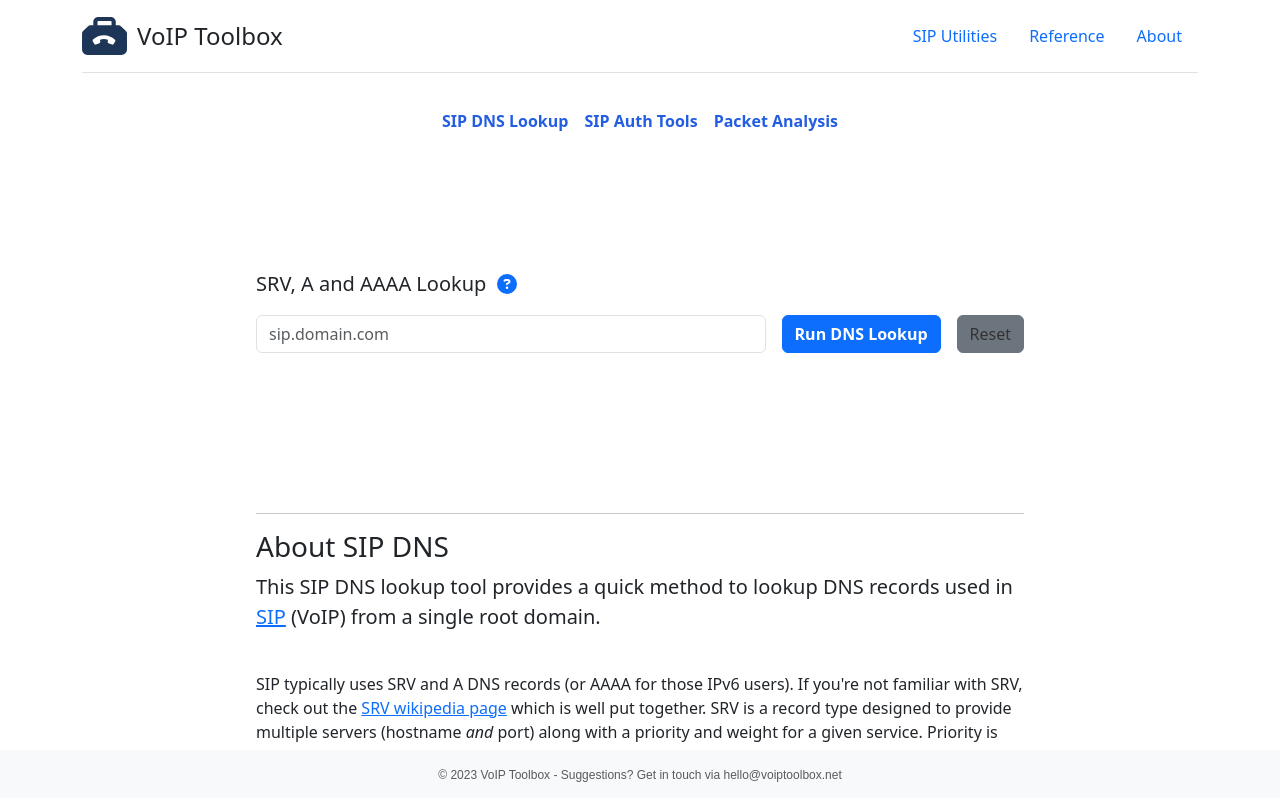
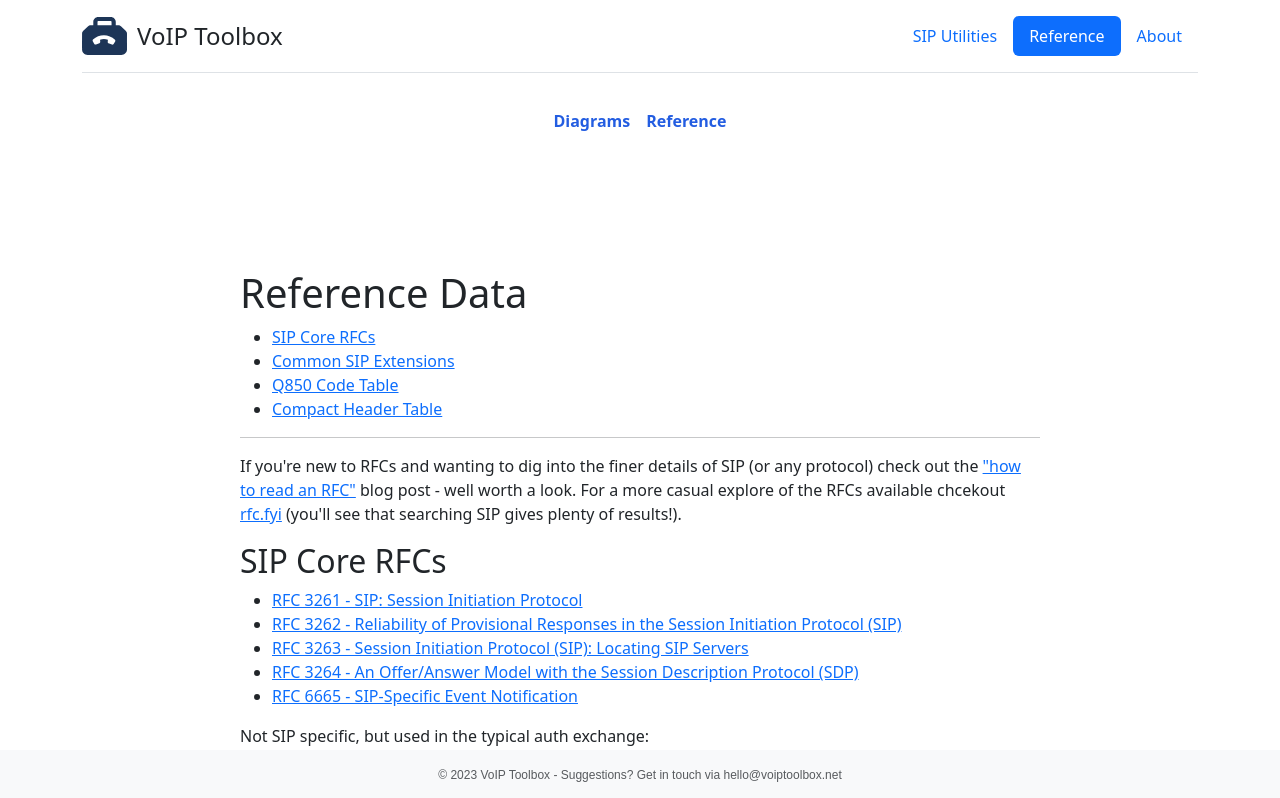
Before and after one commit to mfalkus/voiptoolbox-js, a React (Vite) app: page /reference in a window 1280 px wide. Shown: the top 798 px of the page. Built offline with nearby package versions, Linux system fonts and the light colour scheme.

Commit message:
Fix page routing for auto dns lookup based on URL

```diff
--- a/src/App.jsx
+++ b/src/App.jsx
@@ -21,13 +21,14 @@ function App() {
       <Header />
         <div className="container">
             <Routes>
-              <Route path="/utils/reference" element={<ReferenceWrapper><Reference /></ReferenceWrapper>} />
-              <Route path="/utils/reference/diagram" element={<ReferenceWrapper><SipDiagramPage /></ReferenceWrapper>} />
+              <Route path="/reference" element={<ReferenceWrapper><Reference /></ReferenceWrapper>} />
+              <Route path="/reference/data" element={<ReferenceWrapper><Reference /></ReferenceWrapper>} />
+              <Route path="/reference/diagram" element={<ReferenceWrapper><SipDiagramPage /></ReferenceWrapper>} />
               <Route path="/about" element={<About />} />
               <Route path="/utils/packet" element={<SIPUtilsWrapper><PacketAnalysis/></SIPUtilsWrapper>} />
               <Route path="/utils/auth" element={<SIPUtilsWrapper><SIPAuthTools/></SIPUtilsWrapper>} />
-              <Route path="/utils/:domain" element={<SIPUtilsWrapper><DnsLookup /></SIPUtilsWrapper>} />
-              <Route path="/:domain" element={<SIPUtilsWrapper><DnsLookup /></SIPUtilsWrapper>} />
+              <Route path="/utils/:queryDomain" element={<SIPUtilsWrapper><DnsLookup /></SIPUtilsWrapper>} />
+              <Route path="/:queryDomain" element={<SIPUtilsWrapper><DnsLookup /></SIPUtilsWrapper>} />
               <Route path="/" element={<SIPUtilsWrapper><DnsLookup /></SIPUtilsWrapper>} />
             </Routes>
         </div>
--- a/src/Header.jsx
+++ b/src/Header.jsx
@@ -15,7 +15,6 @@ function Header() {
                 <li className="nav-item">
                 <NavLink
                     to="/utils"
-                    end
                     className={({ isActive }) => (isActive ? 'nav-link active' : 'nav-link inactive')}
                 >
                     SIP Utilities
@@ -23,7 +22,7 @@ function Header() {
                 </li>
                 <li className="nav-item">
                 <NavLink
-                    to="/utils/reference"
+                    to="/reference"
                     className="nav-link"
                 >
                     Reference
--- a/src/Pages/Reference/ReferenceWrapper.jsx
+++ b/src/Pages/Reference/ReferenceWrapper.jsx
@@ -9,7 +9,7 @@ function ReferenceWrapper(props) {
             <ul className="navbar-nav me-auto mb-2 mb-lg-0">
             <li className="nav-item">
                 <NavLink
-                    to="/utils/reference/diagram"
+                    to="/reference/diagram"
                     end
                     className={({ isActive }) => (isActive ? 'nav-link active' : 'nav-link inactive')}
                 >
@@ -18,7 +18,7 @@ function ReferenceWrapper(props) {
             </li>
             <li className="nav-item">
                 <NavLink
-                    to="/utils/reference"
+                    to="/reference/data"
                     end
                     className={({ isActive }) => (isActive ? 'nav-link active' : 'nav-link inactive')}
                 >
--- a/src/components/sip-dns/DnsForm.jsx
+++ b/src/components/sip-dns/DnsForm.jsx
@@ -47,7 +47,7 @@ export default function DnsForm() {
             </div>
 
             <div className="col-12">
-                <button onClick={handleReset} className="btn btn-secondary mb-2">
+                <button onClick={handleReset} className="btn btn-secondary mb-2 bg-white">
                     Reset
                 </button>
             </div>
```
